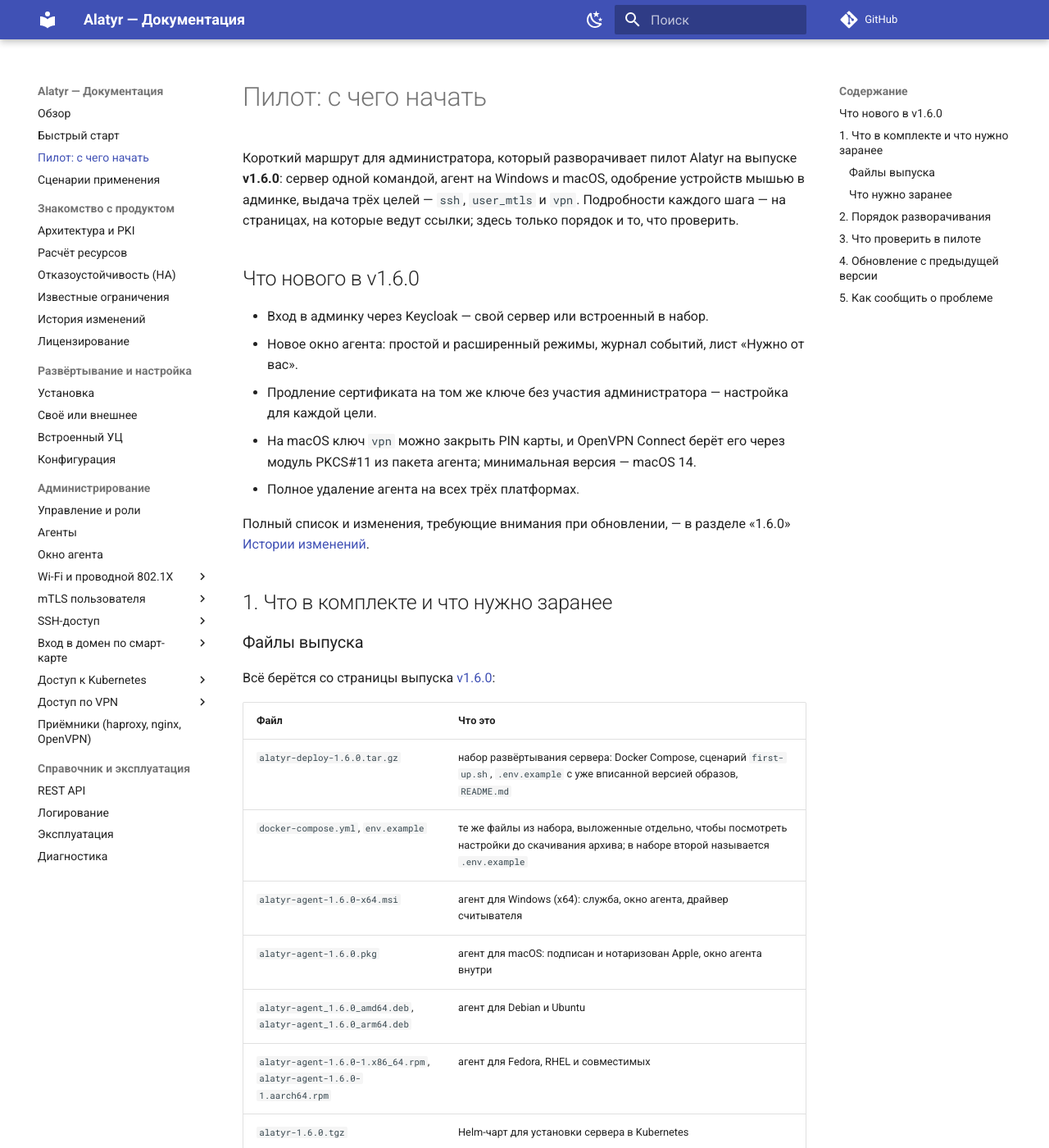
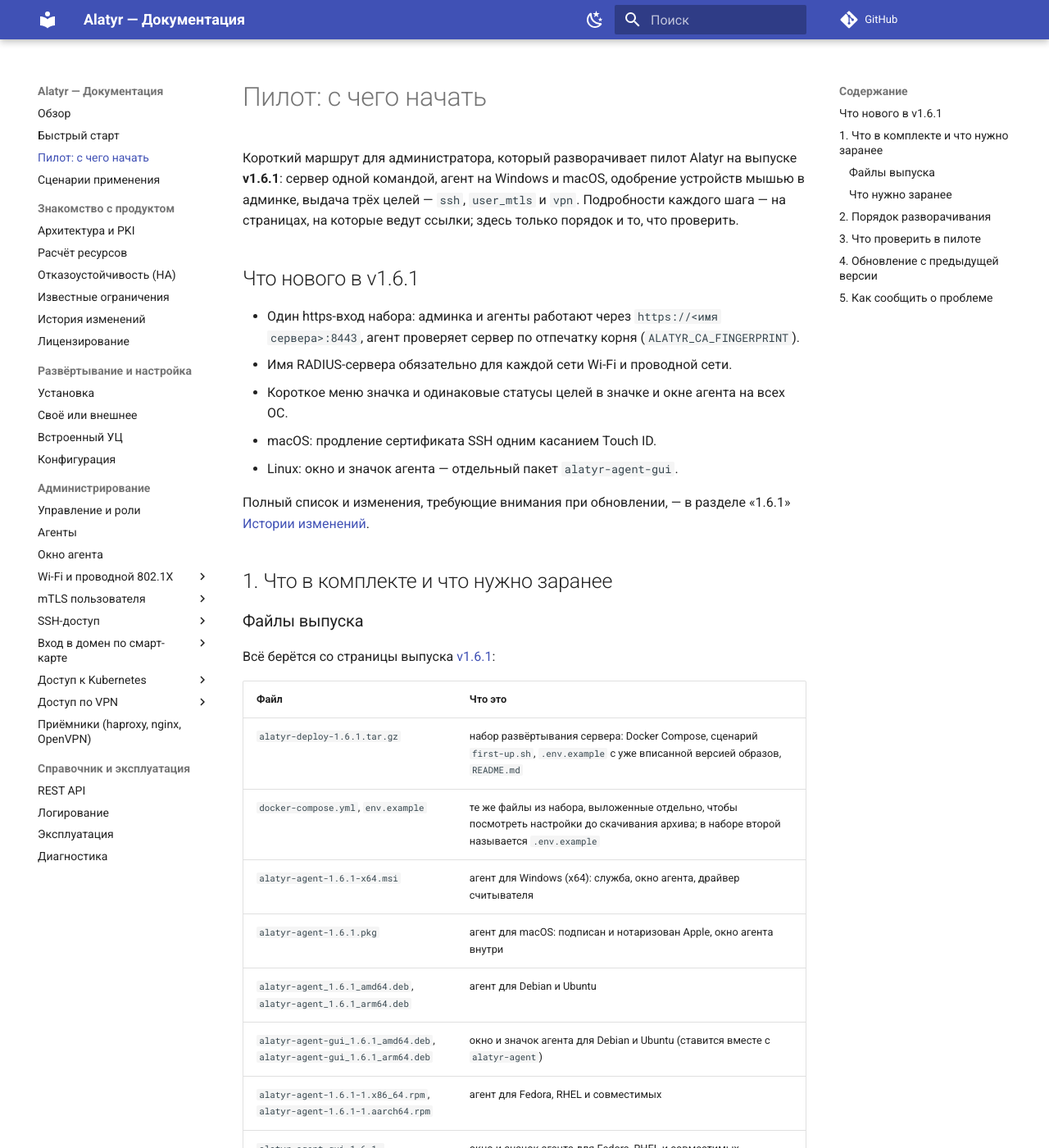
Before and after one commit to s3m4rgl/alatyr-docs, an MkDocs documentation site: the page built from docs/pilot.md, in a window 1280 px wide and 1400 px high. Shown: the whole window at 82% size. Built offline with MkDocs 1.6.1 and Material for MkDocs 9.7.7, drawn with Linux system fonts in a browser that asks for light colours; comment, search, counter and statistics services are not loaded; some of the changed text lies outside the part shown.

Commit message:
docs: выпуск 1.6.1 — имена файлов выпуска, пакет окна агента для Linux, переход агентов на https-вход

```diff
--- a/docs/pilot.md
+++ b/docs/pilot.md
@@ -5,46 +5,48 @@ description: "Пилот Alatyr: с чего начать, что подгото
 # Пилот: с чего начать
 
 Короткий маршрут для администратора, который разворачивает пилот Alatyr на
-выпуске **v1.6.0**: сервер одной командой, агент на Windows и macOS,
+выпуске **v1.6.1**: сервер одной командой, агент на Windows и macOS,
 одобрение устройств мышью в админке, выдача трёх целей — `ssh`, `user_mtls`
 и `vpn`. Подробности каждого шага — на страницах, на которые ведут ссылки;
 здесь только порядок и то, что проверить.
 
-## Что нового в v1.6.0
+## Что нового в v1.6.1
 
-- Вход в админку через Keycloak — свой сервер или встроенный в набор.
-- Новое окно агента: простой и расширенный режимы, журнал событий, лист
-  «Нужно от вас».
-- Продление сертификата на том же ключе без участия администратора —
-  настройка для каждой цели.
-- На macOS ключ `vpn` можно закрыть PIN карты, и OpenVPN Connect берёт его
-  через модуль PKCS#11 из пакета агента; минимальная версия — macOS 14.
-- Полное удаление агента на всех трёх платформах.
+- Один https-вход набора: админка и агенты работают через
+  `https://<имя сервера>:8443`, агент проверяет сервер по отпечатку корня
+  (`ALATYR_CA_FINGERPRINT`).
+- Имя RADIUS-сервера обязательно для каждой сети Wi-Fi и проводной сети.
+- Короткое меню значка и одинаковые статусы целей в значке и окне агента на
+  всех ОС.
+- macOS: продление сертификата SSH одним касанием Touch ID.
+- Linux: окно и значок агента — отдельный пакет `alatyr-agent-gui`.
 
 Полный список и изменения, требующие внимания при обновлении, — в разделе
-«1.6.0» [Истории изменений](changelog.md).
+«1.6.1» [Истории изменений](changelog.md).
 
 ## 1. Что в комплекте и что нужно заранее
 
 ### Файлы выпуска
 
 Всё берётся со страницы выпуска
-[v1.6.0](https://github.com/s3m4rgl/alatyr-docs/releases/tag/v1.6.0):
+[v1.6.1](https://github.com/s3m4rgl/alatyr-docs/releases/tag/v1.6.1):
 
 | Файл | Что это |
 |---|---|
-| `alatyr-deploy-1.6.0.tar.gz` | набор развёртывания сервера: Docker Compose, сценарий `first-up.sh`, `.env.example` с уже вписанной версией образов, `README.md` |
+| `alatyr-deploy-1.6.1.tar.gz` | набор развёртывания сервера: Docker Compose, сценарий `first-up.sh`, `.env.example` с уже вписанной версией образов, `README.md` |
 | `docker-compose.yml`, `env.example` | те же файлы из набора, выложенные отдельно, чтобы посмотреть настройки до скачивания архива; в наборе второй называется `.env.example` |
-| `alatyr-agent-1.6.0-x64.msi` | агент для Windows (x64): служба, окно агента, драйвер считывателя |
-| `alatyr-agent-1.6.0.pkg` | агент для macOS: подписан и нотаризован Apple, окно агента внутри |
-| `alatyr-agent_1.6.0_amd64.deb`, `alatyr-agent_1.6.0_arm64.deb` | агент для Debian и Ubuntu |
-| `alatyr-agent-1.6.0-1.x86_64.rpm`, `alatyr-agent-1.6.0-1.aarch64.rpm` | агент для Fedora, RHEL и совместимых |
-| `alatyr-1.6.0.tgz` | Helm-чарт для установки сервера в Kubernetes |
+| `alatyr-agent-1.6.1-x64.msi` | агент для Windows (x64): служба, окно агента, драйвер считывателя |
+| `alatyr-agent-1.6.1.pkg` | агент для macOS: подписан и нотаризован Apple, окно агента внутри |
+| `alatyr-agent_1.6.1_amd64.deb`, `alatyr-agent_1.6.1_arm64.deb` | агент для Debian и Ubuntu |
+| `alatyr-agent-gui_1.6.1_amd64.deb`, `alatyr-agent-gui_1.6.1_arm64.deb` | окно и значок агента для Debian и Ubuntu (ставится вместе с `alatyr-agent`) |
+| `alatyr-agent-1.6.1-1.x86_64.rpm`, `alatyr-agent-1.6.1-1.aarch64.rpm` | агент для Fedora, RHEL и совместимых |
+| `alatyr-agent-gui-1.6.1-1.x86_64.rpm`, `alatyr-agent-gui-1.6.1-1.aarch64.rpm` | окно и значок агента для Fedora, RHEL и совместимых |
+| `alatyr-1.6.1.tgz` | Helm-чарт для установки сервера в Kubernetes |
 
 У каждого файла выпуска есть контрольная сумма SHA-256 — раздел
 «Контрольные суммы» на странице выпуска. Проверка — `sha256sum -c` (на Mac —
 `shasum -a 256 -c`) в каталоге со скачанными файлами либо по одному файлу:
-`sha256sum alatyr-deploy-1.6.0.tar.gz` и сверка с этим разделом.
+`sha256sum alatyr-deploy-1.6.1.tar.gz` и сверка с этим разделом.
 
 Образы сервера и админки (`s3m4rgl/alatyr-server` и
 `s3m4rgl/alatyr-frontend`) скачиваются сами при первом запуске: их версия
@@ -158,7 +160,7 @@ Linux-агент и установка в Kubernetes поддерживаютс
 
 ## 4. Обновление с предыдущей версии
 
-**Сервер.** Возьмите новый набор развёртывания из выпуска v1.6.0 и
+**Сервер.** Возьмите новый набор развёртывания из выпуска v1.6.1 и
 обновитесь по инструкции `UPGRADE.md` внутри архива: резервная копия,
 замена файлов набора, `./migrate-env.sh` (дописывает в `.env` строку
 `COMPOSE_PROFILES` — без неё набор 1.6.0 не поднимется), затем
@@ -171,6 +173,12 @@ Linux-агент и установка в Kubernetes поддерживаютс
 текущего — так же, как ставили в первый раз. Настройки агента сохраняются,
 повторная регистрация устройства и повторное одобрение уже выданных целей
 не нужны.
+
+!!! warning "Агенты с адресом `http://<сервер>:8090`"
+    С 1.6.1 агенты работают с сервером через https-вход набора. До
+    обновления агентов переведите их на `https://<имя сервера>:8443` с
+    отпечатком корня (`ALATYR_CA_FINGERPRINT`, его печатает `./first-up.sh`)
+    — [Быстрый старт → Обновление](quickstart.md) и `UPGRADE.md` набора.
 
 ## 5. Как сообщить о проблеме
 
```
Also changed, not shown: docs/index.md (+1 -1 lines), docs/installation.md (+3 -3 lines), docs/quickstart.md (+1 -1 lines).
